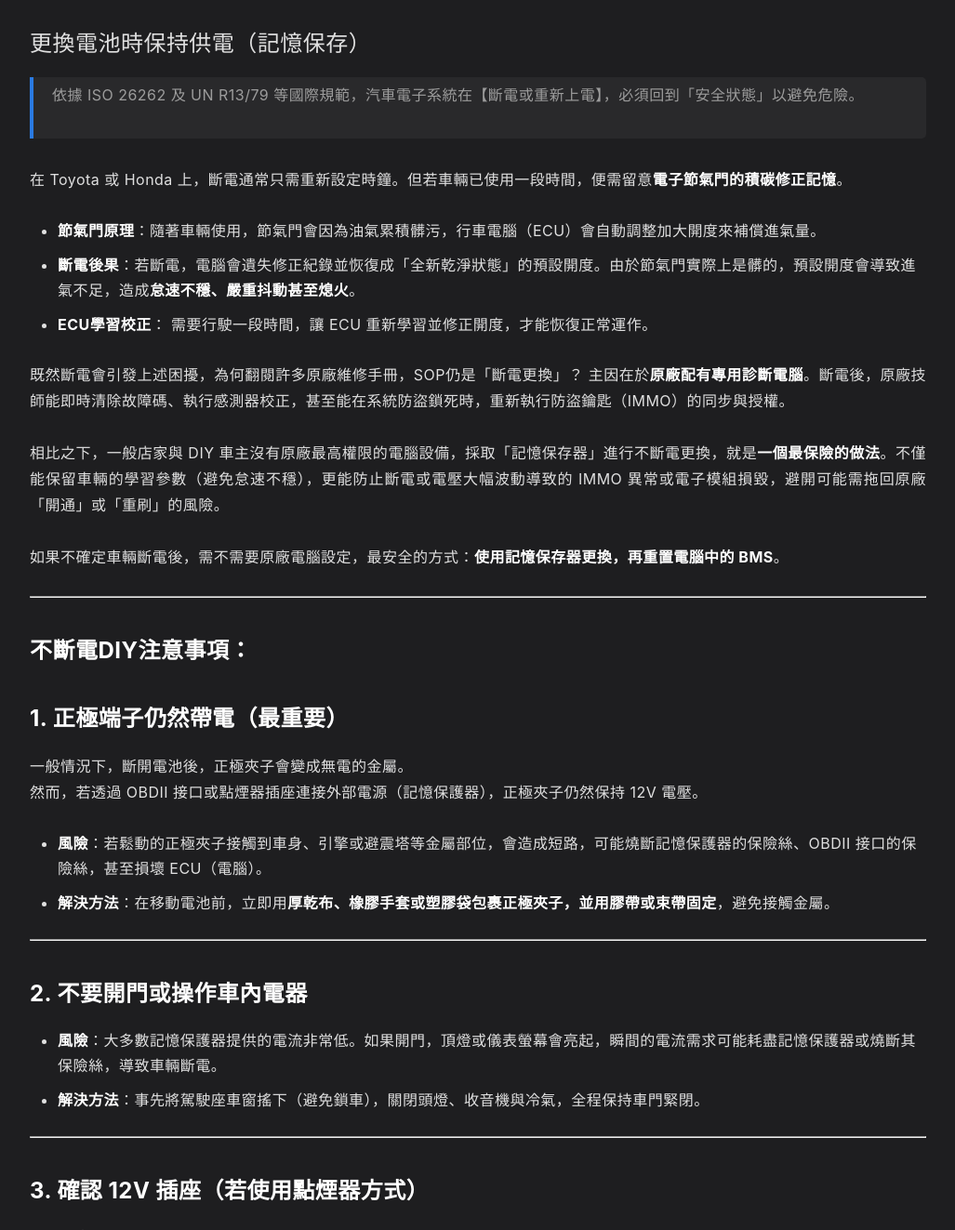
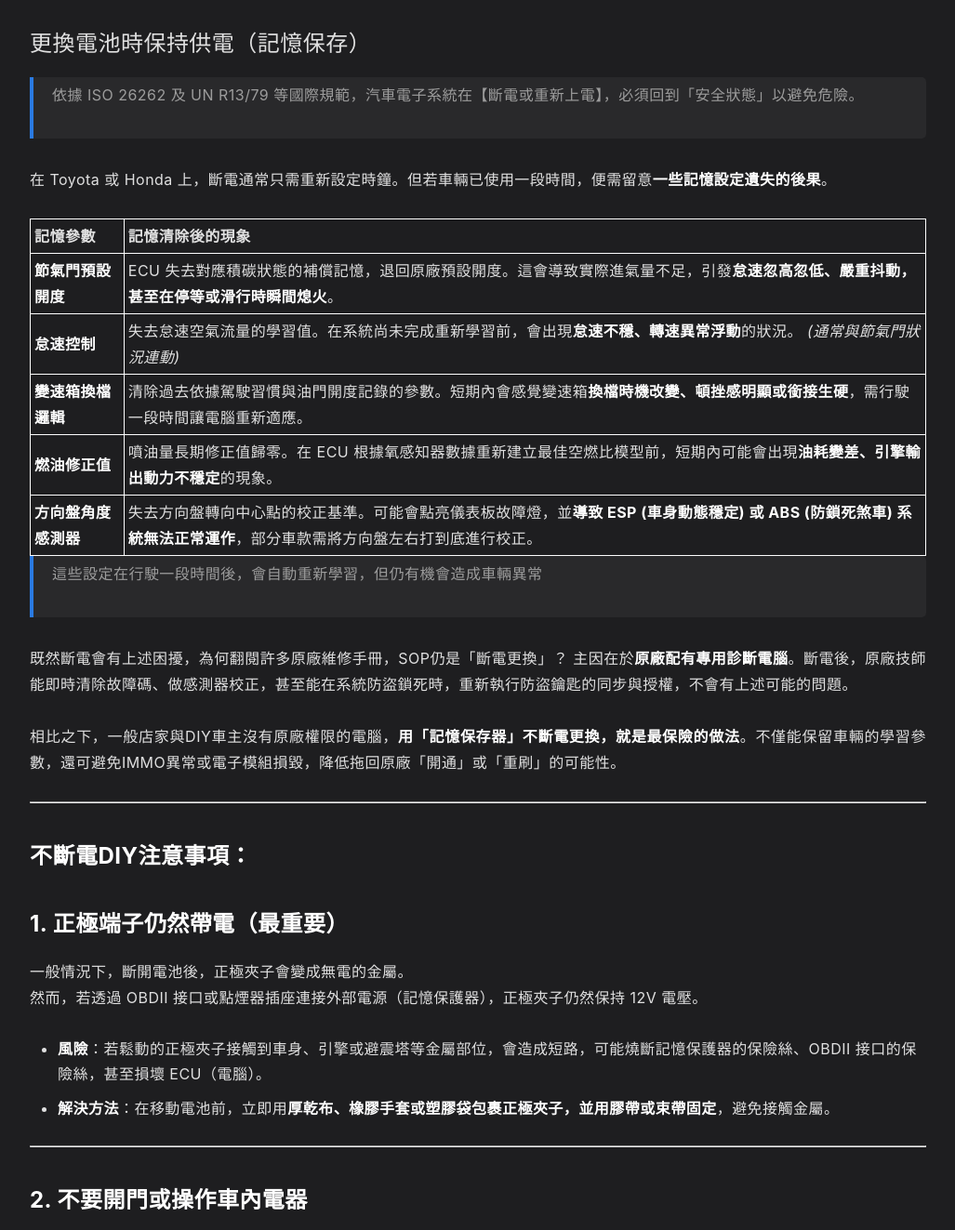
Before and after one commit to 1stbenz/1stbenz.github.io, a Jekyll site: the page built from _posts/zh/2025-09-17-memory-saving-battery.md, in a window 1280 px wide and 1400 px high, scrolled down 653 px, cut to the strip 77-1400 px from the top of the window. Shown: the whole strip at 93% size, without its empty margins (126-1153 px from the left). Built offline with Jekyll 4.4.1, drawn with Linux system fonts in a browser that asks for light colours.

Commit message:
Update 2025-09-17-memory-saving-battery.md

```diff
--- a/_posts/zh/2025-09-17-memory-saving-battery.md
+++ b/_posts/zh/2025-09-17-memory-saving-battery.md
@@ -32,18 +32,22 @@ faq:
 
 > 依據 ISO 26262 及 UN R13/79 等國際規範，汽車電子系統在【斷電或重新上電】，必須回到「安全狀態」以避免危險。
 
-在 Toyota 或 Honda 上，斷電通常只需重新設定時鐘。但若車輛已使用一段時間，便需留意**電子節氣門的積碳修正記憶**。
+在 Toyota 或 Honda 上，斷電通常只需重新設定時鐘。但若車輛已使用一段時間，便需留意**一些記憶設定遺失的後果**。
 
-*   **節氣門原理**：隨著車輛使用，節氣門會因為油氣累積髒污，行車電腦（ECU）會自動調整加大開度來補償進氣量。
-*   **斷電後果**：若斷電，電腦會遺失修正紀錄並恢復成「全新乾淨狀態」的預設開度。由於節氣門實際上是髒的，預設開度會導致進氣不足，造成**怠速不穩、嚴重抖動甚至熄火**。
-*   **ECU學習校正**： 需要行駛一段時間，讓 ECU 重新學習並修正開度，才能恢復正常運作。
+| 記憶參數 | 記憶清除後的現象 |
+| :--- | :--- |
+| **節氣門預設開度**  | ECU 失去對應積碳狀態的補償記憶，退回原廠預設開度。這會導致實際進氣量不足，引發**怠速忽高忽低、嚴重抖動，甚至在停等或滑行時瞬間熄火**。 |
+| **怠速控制**  | 失去怠速空氣流量的學習值。在系統尚未完成重新學習前，會出現**怠速不穩、轉速異常浮動**的狀況。 *(通常與節氣門狀況連動)* |
+| **變速箱換檔邏輯**  | 清除過去依據駕駛習慣與油門開度記錄的參數。短期內會感覺變速箱**換檔時機改變、頓挫感明顯或銜接生硬**，需行駛一段時間讓電腦重新適應。 |
+| **燃油修正值** | 噴油量長期修正值歸零。在 ECU 根據氧感知器數據重新建立最佳空燃比模型前，短期內可能會出現**油耗變差、引擎輸出動力不穩定**的現象。 |
+| **方向盤角度感測器** | 失去方向盤轉向中心點的校正基準。可能會點亮儀表板故障燈，並**導致 ESP (車身動態穩定) 或 ABS (防鎖死煞車) 系統無法正常運作**，部分車款需將方向盤左右打到底進行校正。 |
 
-既然斷電會引發上述困擾，為何翻閱許多原廠維修手冊，SOP仍是「斷電更換」？
-主因在於**原廠配有專用診斷電腦**。斷電後，原廠技師能即時清除故障碼、執行感測器校正，甚至能在系統防盜鎖死時，重新執行防盜鑰匙（IMMO）的同步與授權。
+> 這些設定在行駛一段時間後，會自動重新學習，但仍有機會造成車輛異常
 
-相比之下，一般店家與 DIY 車主沒有原廠最高權限的電腦設備，採取「記憶保存器」進行不斷電更換，就是**一個最保險的做法**。不僅能保留車輛的學習參數（避免怠速不穩），更能防止斷電或電壓大幅波動導致的 IMMO 異常或電子模組損毀，避開可能需拖回原廠「開通」或「重刷」的風險。
+既然斷電會有上述困擾，為何翻閱許多原廠維修手冊，SOP仍是「斷電更換」？
+主因在於**原廠配有專用診斷電腦**。斷電後，原廠技師能即時清除故障碼、做感測器校正，甚至能在系統防盜鎖死時，重新執行防盜鑰匙的同步與授權，不會有上述可能的問題。
 
-如果不確定車輛斷電後，需不需要原廠電腦設定，最安全的方式：**使用記憶保存器更換，再重置電腦中的 BMS**。
+相比之下，一般店家與DIY車主沒有原廠權限的電腦，**用「記憶保存器」不斷電更換，就是最保險的做法**。不僅能保留車輛的學習參數，還可避免IMMO異常或電子模組損毀，降低拖回原廠「開通」或「重刷」的可能性。
 
 ---
 
```
